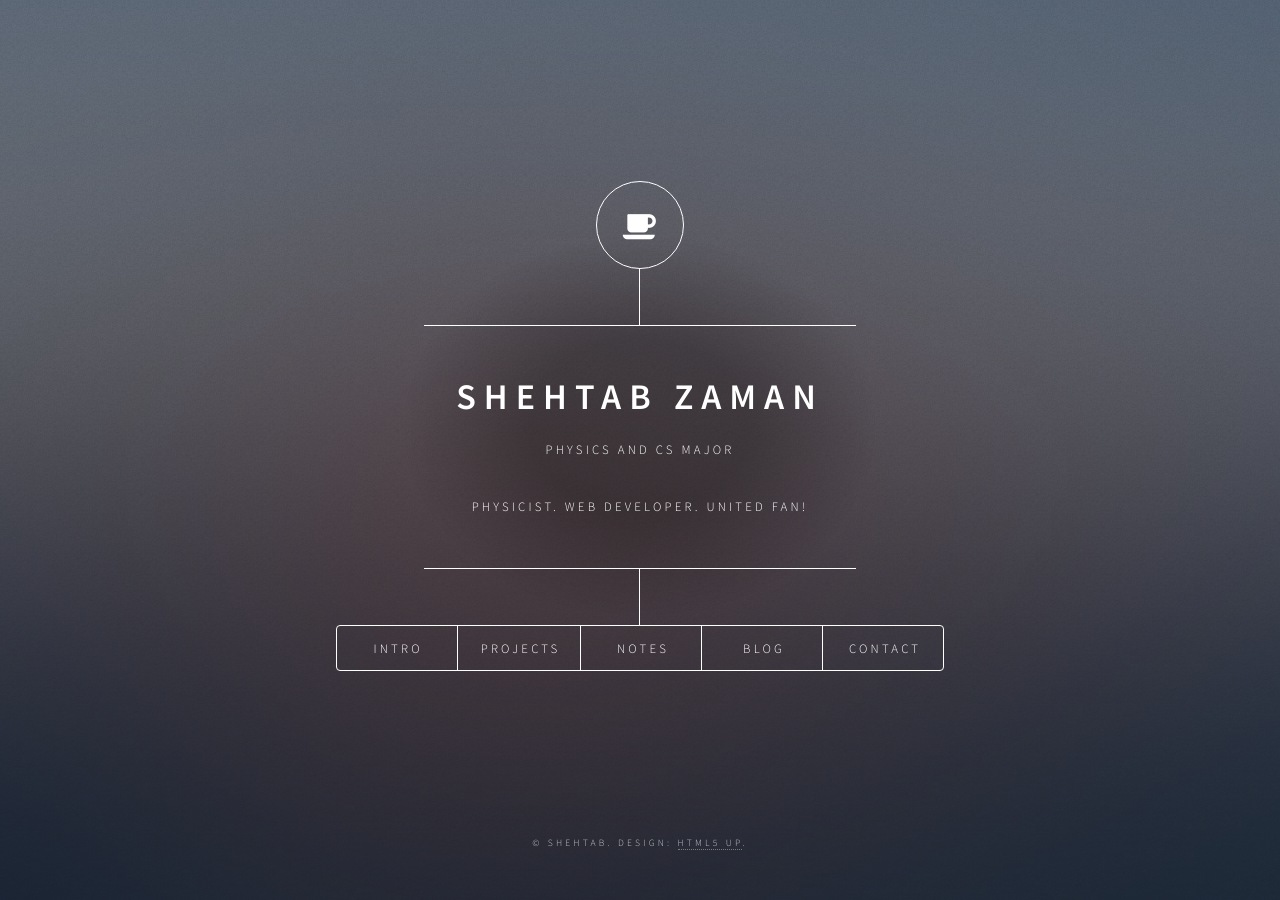
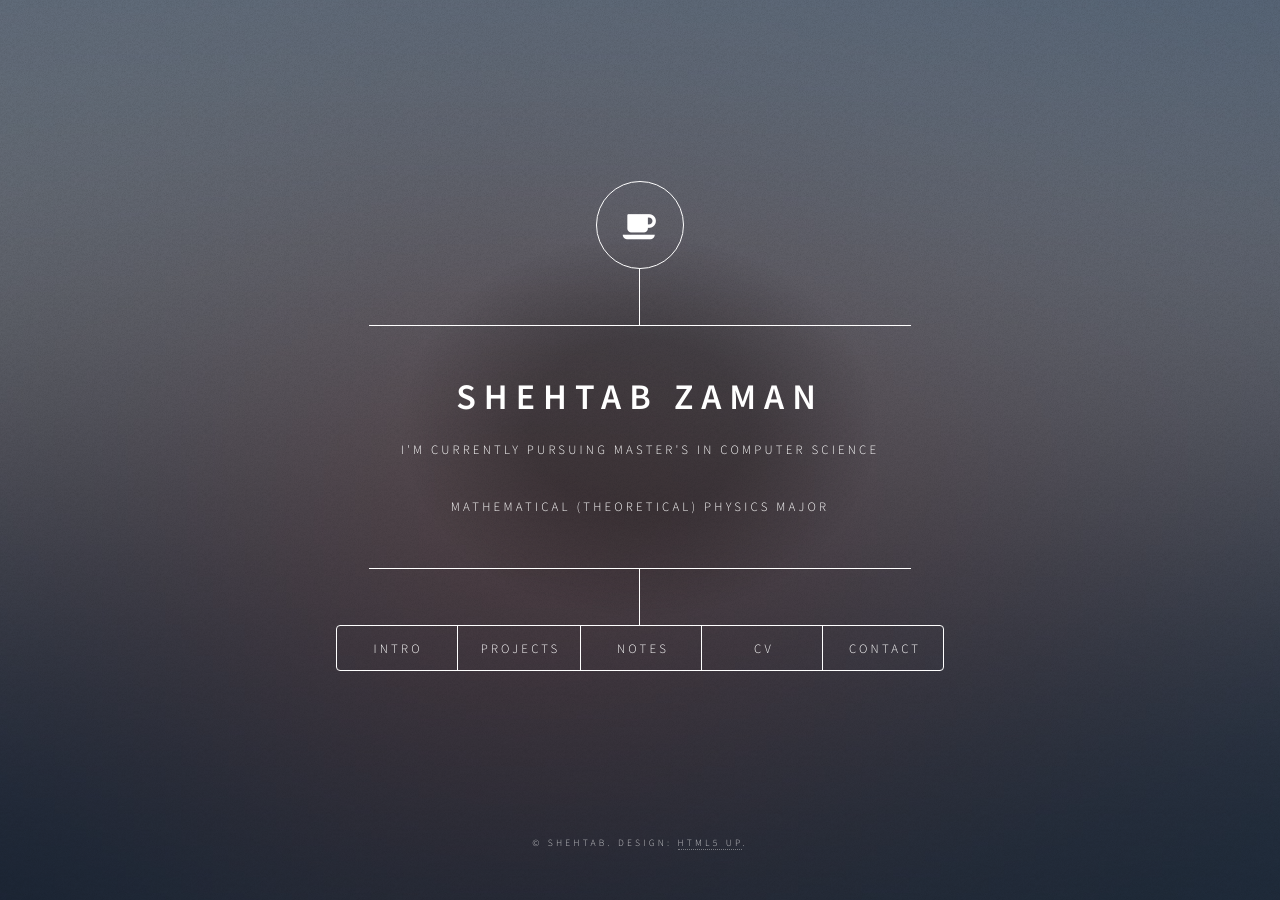
Before and after one commit to szaman19/szaman19.github.io, a Jekyll site: the page built from index.html, in a window 1280 px wide. Built offline with Jekyll 4.4.1, drawn with Linux system fonts in a browser that asks for light colours.

Commit message:
Update header.html

```diff
--- a/_includes/header.html
+++ b/_includes/header.html
@@ -6,8 +6,8 @@
     <div class="content">
       <div class="inner">
         <h1>Shehtab Zaman</h1>
-        <p>Physics and CS Major</p>
-        <p>Physicist. Web Developer. United Fan!</p>
+        <p>I'm Currently Pursuing Master's in Computer Science</p>
+        <p>Mathematical (Theoretical) Physics Major</p>
       </div>
     </div>
     <nav>
@@ -15,7 +15,7 @@
         <li><a href="#intro">Intro</a></li>
         <li><a href="#work">Projects</a></li>
         <li><a href="#notes">Notes</a></li>
-        <li><a href="#blog">Blog</a></li>
+        <li><a href="#cv">CV</a></li>
         <li><a href="#contact">Contact</a></li>
       </ul>
     </nav>
```
